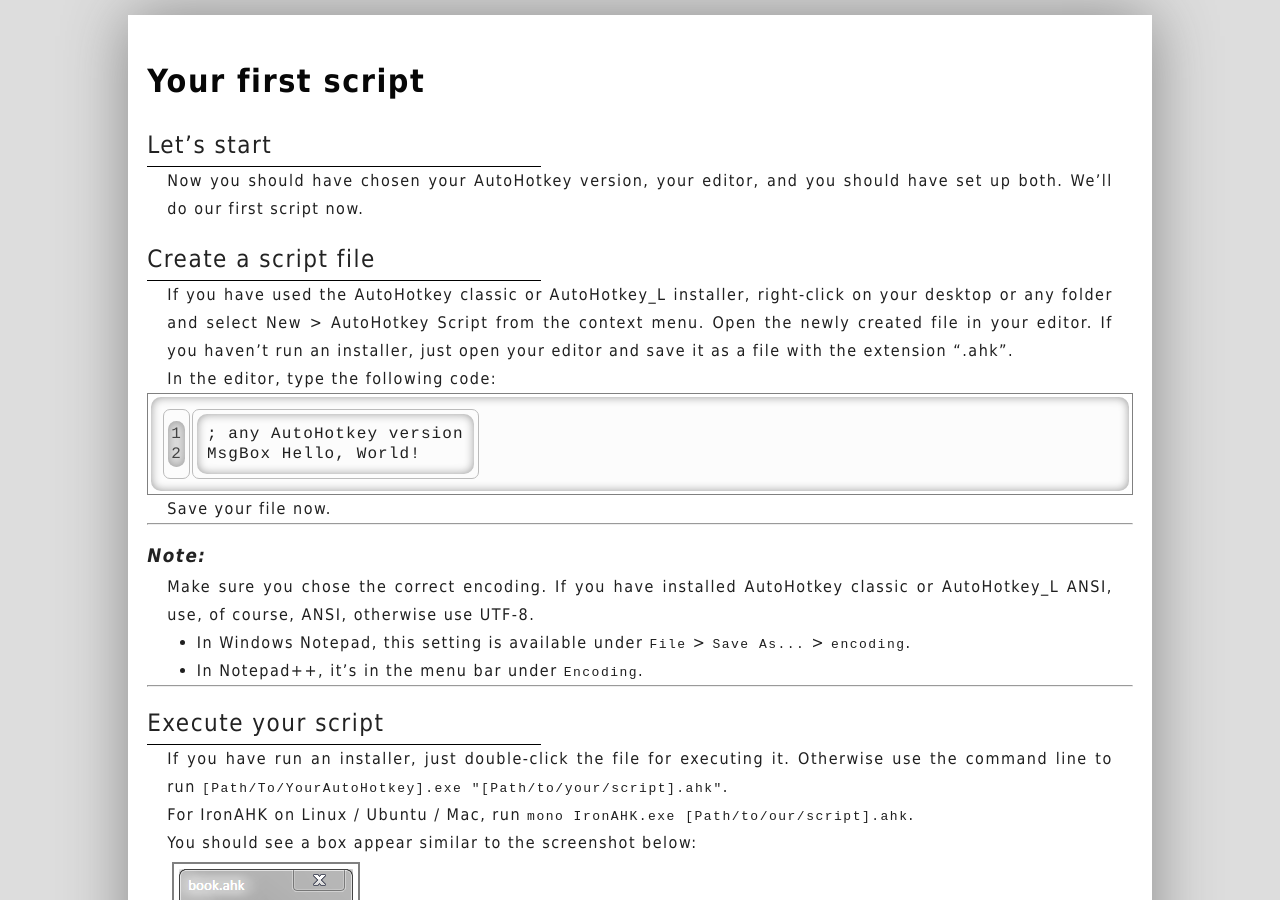
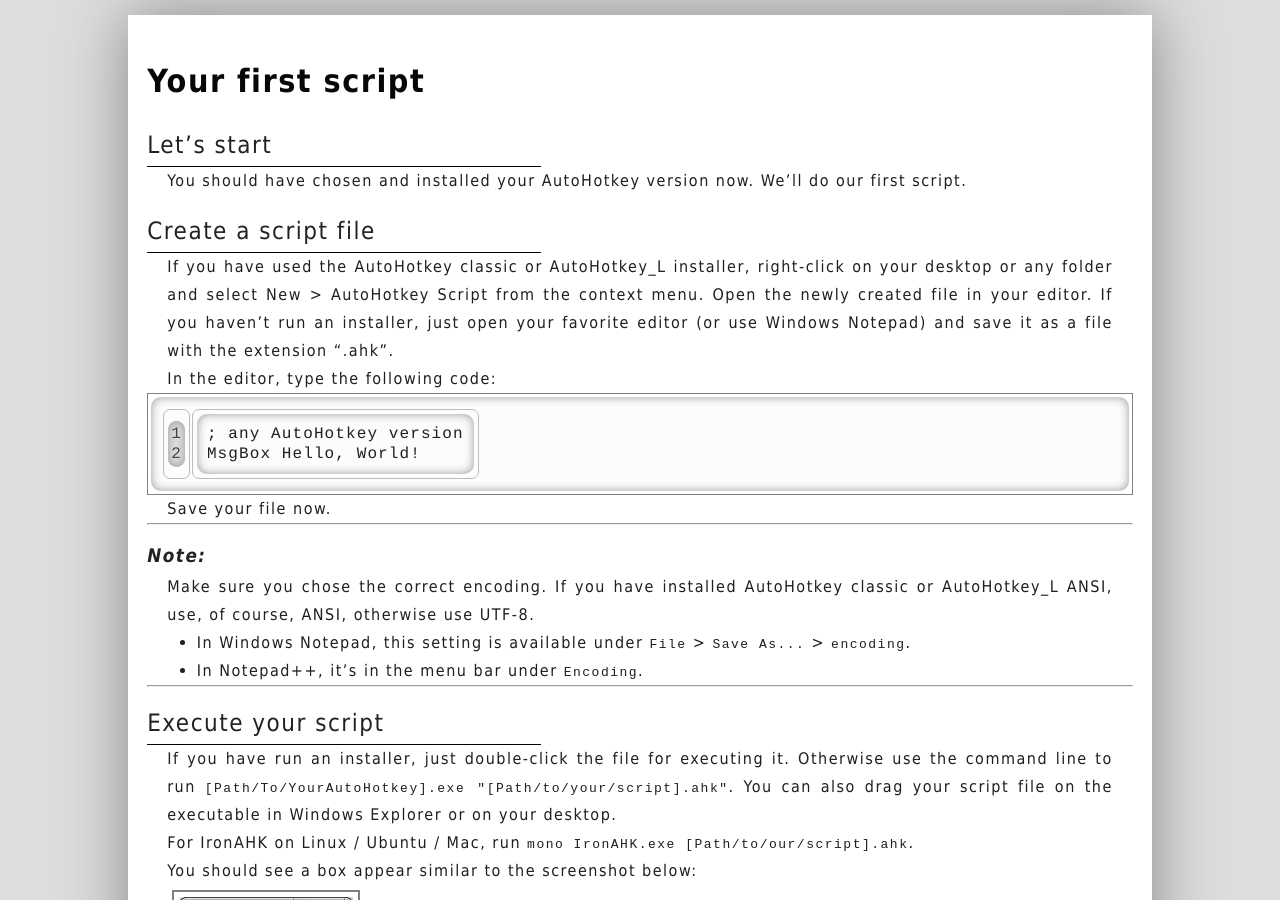
Before and after one commit to maul-esel/ahkbook, a Jekyll site: the page built from en/_posts/2011-11-03-Your-First-Script.markdown, in a window 1280 px wide and 900 px high. Built offline with Jekyll 4.4.1, drawn with Linux system fonts in a browser that asks for light colours.

Commit message:
minor correction (editor topic has been moved)

```diff
--- a/en/_posts/2011-11-03-Your-First-Script.markdown
+++ b/en/_posts/2011-11-03-Your-First-Script.markdown
@@ -6,11 +6,10 @@ permalink: /en/Your-First-Script.html
 # Your first script
 
 ## Let's start
-Now you should have chosen your AutoHotkey version, your editor, and you should have set up both.
-We'll do our first script now.
+You should have chosen and installed your AutoHotkey version now. We'll do our first script.
 
 ## Create a script file
-If you have used the AutoHotkey classic or AutoHotkey\_L installer, right-click on your desktop or any folder and select New > AutoHotkey Script from the context menu. Open the newly created file in your editor. If you haven't run an installer, just open your editor and save it as a file with the extension ".ahk".
+If you have used the AutoHotkey classic or AutoHotkey\_L installer, right-click on your desktop or any folder and select New > AutoHotkey Script from the context menu. Open the newly created file in your editor. If you haven't run an installer, just open your favorite editor (or use Windows Notepad) and save it as a file with the extension ".ahk".
 
 In the editor, type the following code:
 {% highlight ahk linenos %}; any AutoHotkey version
@@ -28,7 +27,7 @@ Make sure you chose the correct encoding. If you have installed AutoHotkey class
 
 ---
 ## Execute your script
-If you have run an installer, just double-click the file for executing it. Otherwise use the command line to run `[Path/To/YourAutoHotkey].exe "[Path/to/your/script].ahk"`.
+If you have run an installer, just double-click the file for executing it. Otherwise use the command line to run `[Path/To/YourAutoHotkey].exe "[Path/to/your/script].ahk"`. You can also drag your script file on the executable in Windows Explorer or on your desktop.
 
 For IronAHK on Linux / Ubuntu / Mac, run `mono IronAHK.exe [Path/to/our/script].ahk`.
 
```
